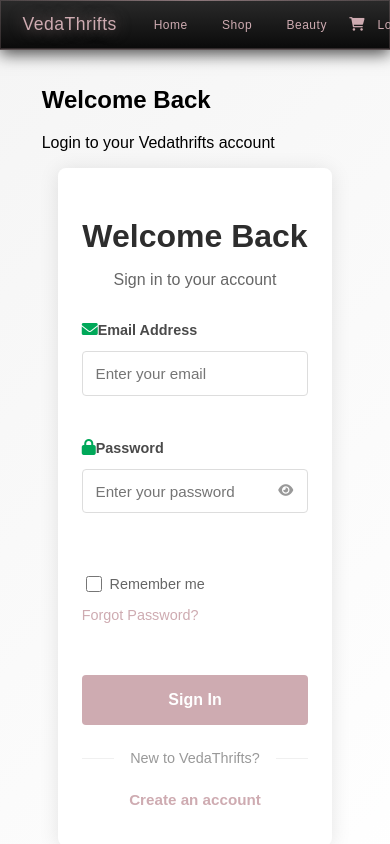
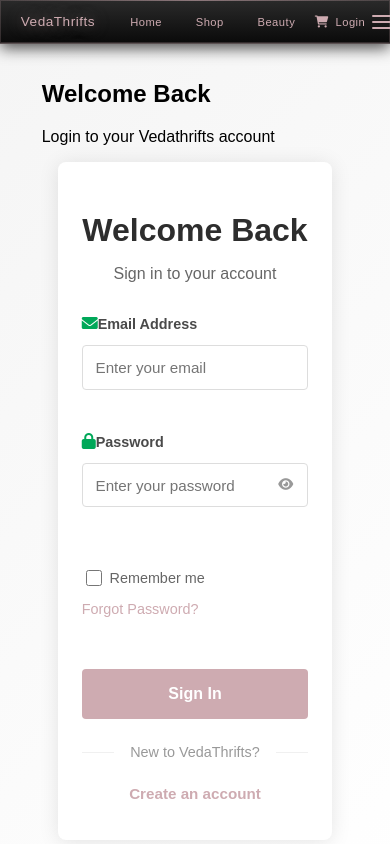
Before and after one commit to ElaVedena/thriftstore-frontend, a React (Create React App) app: page /login in a window 390 px wide. Shown: the top 844 px of the page. Built offline with nearby package versions, Linux system fonts and the light colour scheme; no server answers.

Commit message:
Complete mobile navigation CSS with all core links and hamburger menu

```diff
--- a/src/components/css/nav.css
+++ b/src/components/css/nav.css
@@ -350,13 +350,16 @@ body {
 @media (max-width: 768px) {
     /* Reduce navbar padding and gap for mobile */
     .navbar {
-        padding: 0 0.5rem;
-        gap: 0.5rem;
+        padding: 0 0.4rem;
+        gap: 0.2rem;
     }
 
     /* Smaller site title on mobile */
     .site-title {
-        font-size: 1.3rem;
+        font-size: 0.9rem;
+        padding: 0;
+        margin: 0;
+        white-space: nowrap;
     }
 
     /* Hide desktop navigation */
@@ -369,7 +372,7 @@ body {
         display: flex !important;
         align-items: center;
         justify-content: flex-end;
-        gap: 0.25rem;
+        gap: 0.15rem;
         flex: 1;
     }
 
@@ -377,8 +380,16 @@ body {
     .mobile-core-links {
         display: flex !important;
         align-items: center;
-        gap: 0.25rem;
+        gap: 0.15rem;
         flex-wrap: nowrap;
+        overflow-x: auto;
+        -webkit-overflow-scrolling: touch;
+        scrollbar-width: none;
+        -ms-overflow-style: none;
+    }
+
+    .mobile-core-links::-webkit-scrollbar {
+        display: none;
     }
 
     /* Individual core links - smaller padding for mobile */
@@ -387,8 +398,8 @@ body {
         align-items: center;
         color: #CEABB1;
         text-decoration: none;
-        padding: 6px 8px;
-        font-size: 0.85rem;
+        padding: 4px 4px;
+        font-size: 0.75rem;
         border-radius: 4px;
         transition: all 0.3s ease;
         position: relative;
@@ -396,6 +407,7 @@ body {
         background: transparent;
         border: none;
         cursor: pointer;
+        flex-shrink: 0;
     }
 
     .mobile-core-link:hover {
@@ -413,13 +425,13 @@ body {
         display: flex !important;
         align-items: center;
         gap: 0;
-        padding: 6px 6px;
+        padding: 4px 3px;
     }
 
     /* Login link styling */
     .mobile-core-link[href="/login"] {
         display: flex !important;
-        padding: 6px 8px;
+        padding: 4px 4px;
     }
 
     /* Cart icon styling in mobile */
@@ -429,19 +441,19 @@ body {
     }
 
     .mobile-core-link .cart-icon i {
-        font-size: 1rem;
+        font-size: 0.85rem;
     }
 
     .mobile-core-link .cart-badge {
         position: absolute;
         top: -6px;
-        right: -10px;
+        right: -8px;
         background: #CEABB1;
         color: #1a1a1a;
-        font-size: 0.6rem;
+        font-size: 0.55rem;
         font-weight: 600;
-        min-width: 16px;
-        height: 16px;
+        min-width: 14px;
+        height: 14px;
         border-radius: 50%;
         display: flex;
         align-items: center;
@@ -454,10 +466,10 @@ body {
         display: flex !important;
         align-items: center;
         justify-content: center;
-        width: 32px;
-        height: 32px;
+        width: 28px;
+        height: 28px;
         color: #CEABB1;
-        font-size: 1.1rem;
+        font-size: 0.95rem;
         cursor: pointer;
         border-radius: 50%;
         transition: all 0.3s ease;
@@ -476,14 +488,14 @@ body {
         display: flex !important;
         flex-direction: column;
         justify-content: space-between;
-        width: 24px;
-        height: 18px;
+        width: 22px;
+        height: 16px;
         background: transparent;
         border: none;
         cursor: pointer;
         padding: 0;
         flex-shrink: 0;
-        margin-left: 0;
+        margin-left: 2px;
     }
 
     .hamburger span {
@@ -495,7 +507,7 @@ body {
     }
 
     .hamburger.active span:nth-child(1) {
-        transform: translateY(8px) rotate(45deg);
+        transform: translateY(7px) rotate(45deg);
     }
 
     .hamburger.active span:nth-child(2) {
@@ -503,7 +515,7 @@ body {
     }
 
     .hamburger.active span:nth-child(3) {
-        transform: translateY(-8px) rotate(-45deg);
+        transform: translateY(-7px) rotate(-45deg);
     }
 
     /* Full menu overlay - slides in from left */
@@ -626,111 +638,37 @@ body {
 
 /* ===== SMALL MOBILE (up to 480px) ===== */
 @media (max-width: 480px) {
-    .site-title {
-        font-size: 1.1rem;
+    .navbar {
+        padding: 0 0.3rem;
     }
 
-    .navbar {
-        padding: 0 0.4rem;
-        gap: 0.3rem;
+    .site-title {
+        font-size: 0.85rem;
     }
 
     .mobile-core-link {
-        padding: 5px 6px;
-        font-size: 0.75rem;
-    }
-
-    .mobile-core-link .cart-icon i {
-        font-size: 0.85rem;
-    }
-
-    .mobile-core-link[href="/cart"] {
-        padding: 5px 4px;
-    }
-
-    .mobile-core-link[href="/login"] {
-        padding: 5px 6px;
-    }
-
-    .hamburger {
-        width: 22px;
-        height: 16px;
-    }
-
-    .hamburger.active span:nth-child(1) {
-        transform: translateY(7px) rotate(45deg);
-    }
-
-    .hamburger.active span:nth-child(3) {
-        transform: translateY(-7px) rotate(-45deg);
-    }
-
-    .mobile-user-icon {
-        width: 28px;
-        height: 28px;
-        font-size: 0.95rem;
-    }
-
-    .mobile-core-links {
-        gap: 0.15rem;
-    }
-
-    .mobile-nav {
-        gap: 0.15rem;
-    }
-
-    .mobile-full-menu li a,
-    .mobile-full-menu .logout-btn {
-        padding: 0.9rem 1.2rem;
-        font-size: 0.95rem;
-    }
-
-    .mobile-full-menu li a i,
-    .mobile-full-menu .logout-btn i {
-        width: 22px;
-        font-size: 1rem;
-    }
-
-    .mobile-menu-header {
-        padding: 0.8rem 1.2rem;
-    }
-
-    .mobile-menu-header h3 {
-        font-size: 1.1rem;
-    }
-}
-
-/* ===== VERY SMALL MOBILE (up to 360px) ===== */
-@media (max-width: 360px) {
-    .site-title {
-        font-size: 1rem;
-    }
-
-    .mobile-core-link {
-        padding: 4px 5px;
+        padding: 3px 3px;
         font-size: 0.7rem;
     }
 
     .mobile-core-link .cart-icon i {
-        font-size: 0.8rem;
+        font-size: 0.75rem;
     }
 
     .mobile-core-link[href="/cart"] {
-        padding: 4px 3px;
+        padding: 3px 2px;
     }
 
     .mobile-core-link[href="/login"] {
-        padding: 4px 5px;
+        padding: 3px 3px;
     }
 
-    .mobile-core-links {
-        gap: 0.1rem;
-    }
-
-    .mobile-user-icon {
-        width: 26px;
-        height: 26px;
-        font-size: 0.9rem;
+    .mobile-core-link .cart-badge {
+        min-width: 12px;
+        height: 12px;
+        font-size: 0.5rem;
+        top: -5px;
+        right: -7px;
     }
 
     .hamburger {
@@ -738,7 +676,68 @@ body {
         height: 14px;
     }
 
+    .hamburger.active span:nth-child(1) {
+        transform: translateY(6px) rotate(45deg);
+    }
+
+    .hamburger.active span:nth-child(3) {
+        transform: translateY(-6px) rotate(-45deg);
+    }
+
+    .mobile-user-icon {
+        width: 24px;
+        height: 24px;
+        font-size: 0.85rem;
+    }
+
+    .mobile-core-links {
+        gap: 0.1rem;
+    }
+
     .mobile-nav {
         gap: 0.1rem;
     }
 }
+
+/* ===== VERY SMALL MOBILE (up to 360px) ===== */
+@media (max-width: 360px) {
+    .site-title {
+        font-size: 0.75rem;
+    }
+
+    .mobile-core-link {
+        padding: 2px 2px;
+        font-size: 0.65rem;
+    }
+
+    .mobile-core-link .cart-icon i {
+        font-size: 0.7rem;
+    }
+
+    .mobile-core-link[href="/cart"] {
+        padding: 2px 1px;
+    }
+
+    .mobile-core-link[href="/login"] {
+        padding: 2px 2px;
+    }
+
+    .mobile-core-link .cart-badge {
+        min-width: 10px;
+        height: 10px;
+        font-size: 0.45rem;
+        top: -4px;
+        right: -6px;
+    }
+
+    .hamburger {
+        width: 18px;
+        height: 12px;
+    }
+
+    .mobile-user-icon {
+        width: 22px;
+        height: 22px;
+        font-size: 0.8rem;
+    }
+}
```
